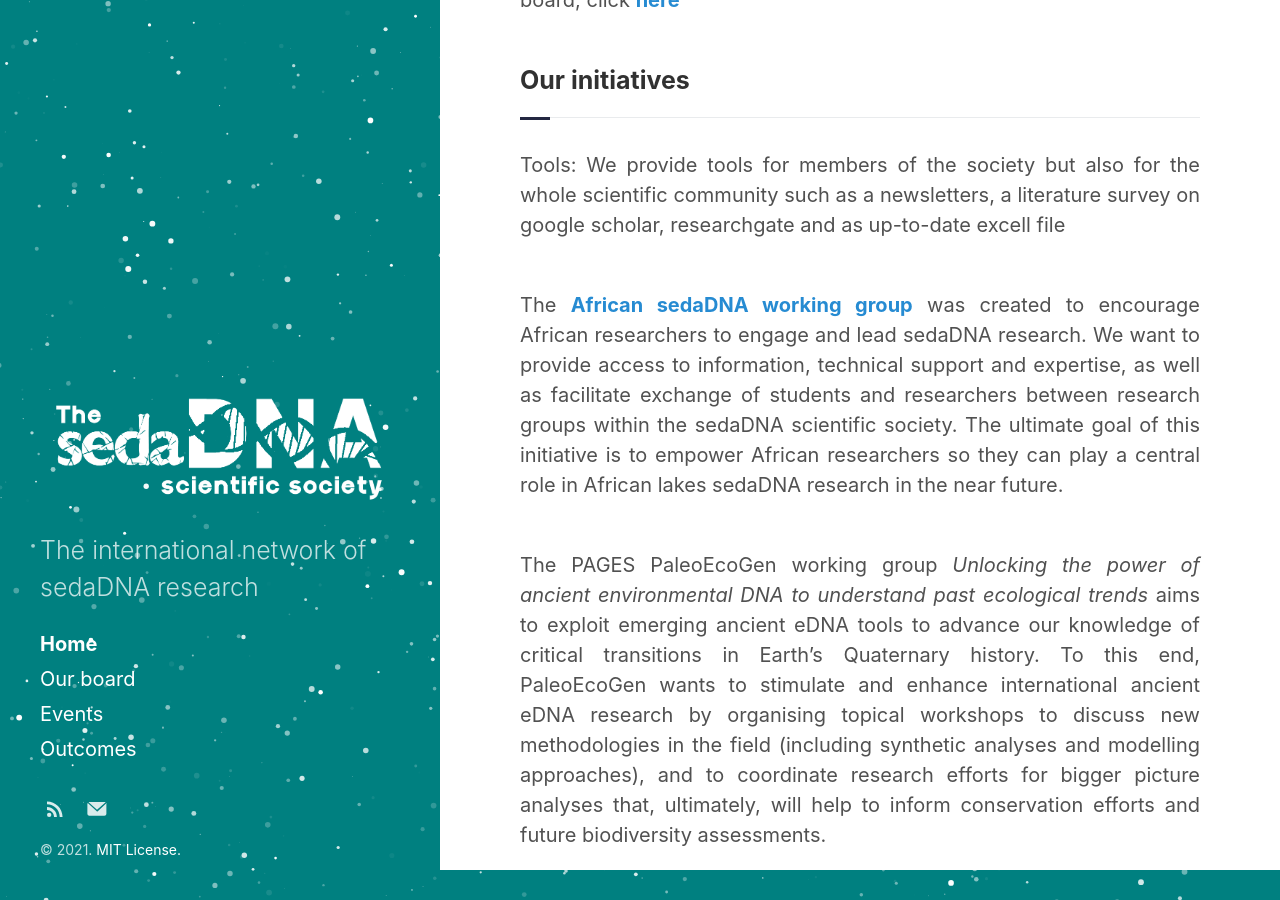
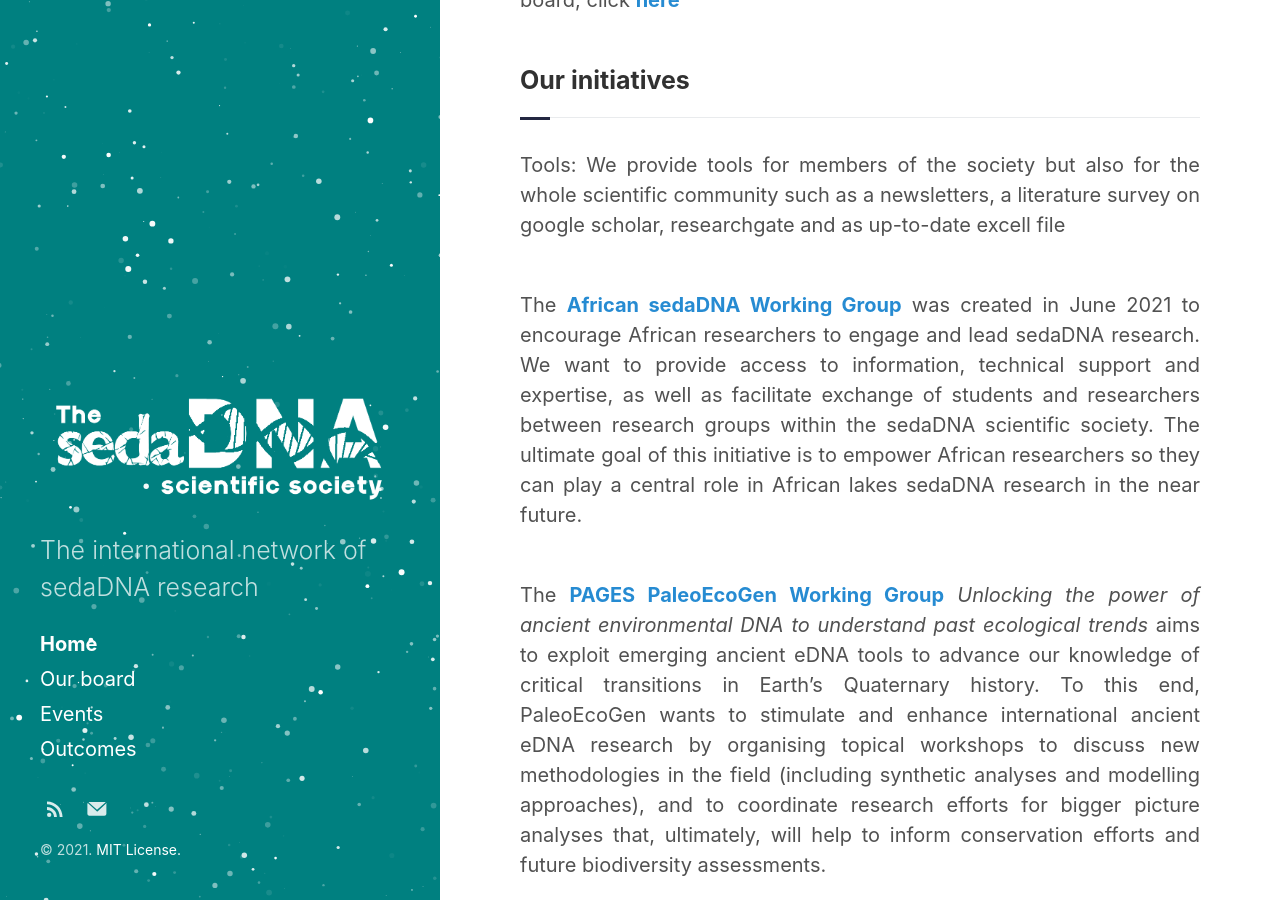
Before and after one commit to sedadna/sedadna.github.io, a Jekyll site: the page built from index.html, in a window 1280 px wide and 900 px high, scrolled down 1025 px. Built offline with Jekyll 4.4.1, drawn with Linux system fonts in a browser that asks for light colours; the list of posts is cut into pages by our own code.

Commit message:
Update index.html

```diff
--- a/_layouts/index.html
+++ b/_layouts/index.html
@@ -87,7 +87,7 @@
 <h3 class="section-title underline">Our initiatives</h3>
 <p> Tools:  We provide tools for members of the society but also for the whole scientific community such as a newsletters, a literature survey on google scholar, researchgate and as up-to-date excell file</p>
 <br>
-<p> The <a href="/category/3-code.html" target="_blank"><b>African sedaDNA working group</b></a> was created to encourage African researchers to engage and lead sedaDNA research. We want to provide access to information, technical support and expertise, as well as facilitate exchange of students and researchers between research groups within the sedaDNA scientific society. The ultimate goal of this initiative is to empower African researchers so they can play a central role in African lakes sedaDNA research in the near future.</p>
+<p> The <a href="https://ercapo.wixsite.com/sedadna-society/african-sedadna-wg" target="_blank"><b>African sedaDNA Working Group</b></a> was created in June 2021 to encourage African researchers to engage and lead sedaDNA research. We want to provide access to information, technical support and expertise, as well as facilitate exchange of students and researchers between research groups within the sedaDNA scientific society. The ultimate goal of this initiative is to empower African researchers so they can play a central role in African lakes sedaDNA research in the near future.</p>
 <br>
-<p> The PAGES PaleoEcoGen working group <i>Unlocking the power of ancient environmental DNA to understand past ecological trends</i> aims to exploit emerging ancient eDNA tools to advance our knowledge of critical transitions in Earth’s Quaternary history. To this end, PaleoEcoGen wants to stimulate and enhance international ancient eDNA research by organising topical workshops to discuss new methodologies in the field (including synthetic analyses and modelling approaches), and to coordinate research efforts for bigger picture analyses that, ultimately, will help to inform conservation efforts and future biodiversity assessments.</p>
+<p> The <a href="https://pastglobalchanges.org/science/wg/paleoecogen" target="_blank"><b>PAGES PaleoEcoGen Working Group</b></a> <i>Unlocking the power of ancient environmental DNA to understand past ecological trends</i> aims to exploit emerging ancient eDNA tools to advance our knowledge of critical transitions in Earth’s Quaternary history. To this end, PaleoEcoGen wants to stimulate and enhance international ancient eDNA research by organising topical workshops to discuss new methodologies in the field (including synthetic analyses and modelling approaches), and to coordinate research efforts for bigger picture analyses that, ultimately, will help to inform conservation efforts and future biodiversity assessments.</p>
 </div>
```
